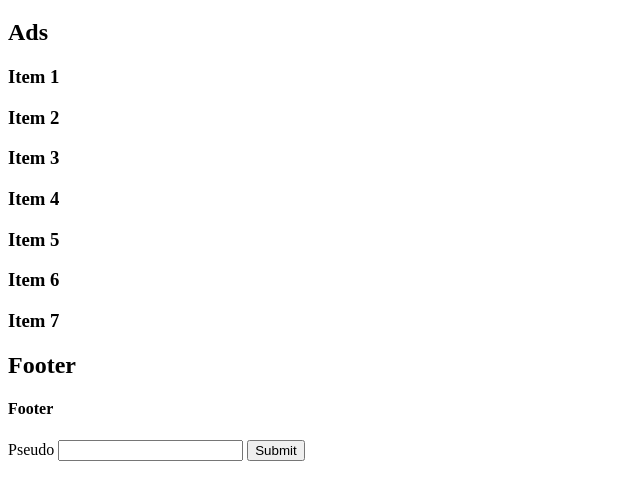
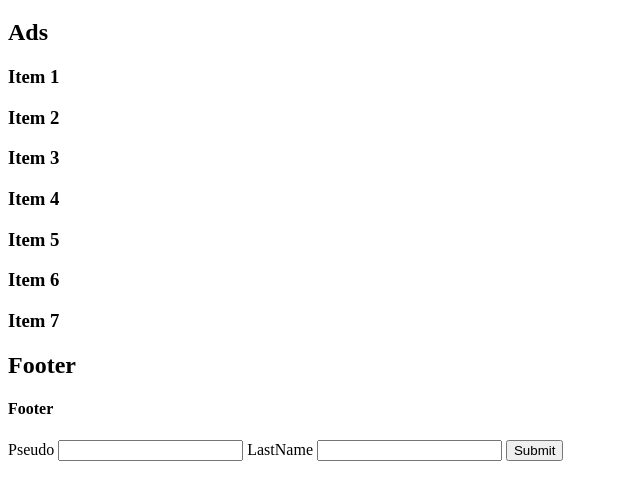
Before and after one commit to Trioud/GithubConflits, a plain HTML site: page views/index.html in a window 1280 px wide. Shown: the part 61-560 px from the top of the page, without its empty margins (0-640 px from the left). Drawn offline with Linux system fonts and the light colour scheme.

Commit message:
feat: add the label name and id of input

```diff
--- a/views/index.html
+++ b/views/index.html
@@ -13,6 +13,8 @@
     <form>
         <label for="pseudo">Pseudo</label>
         <input type="text" id="pseudo"/>
+        <label for="lastname">LastName</label>
+        <input type="text" id="lastname"/>
         <input type="submit" />
     </form>
 </html>
```
